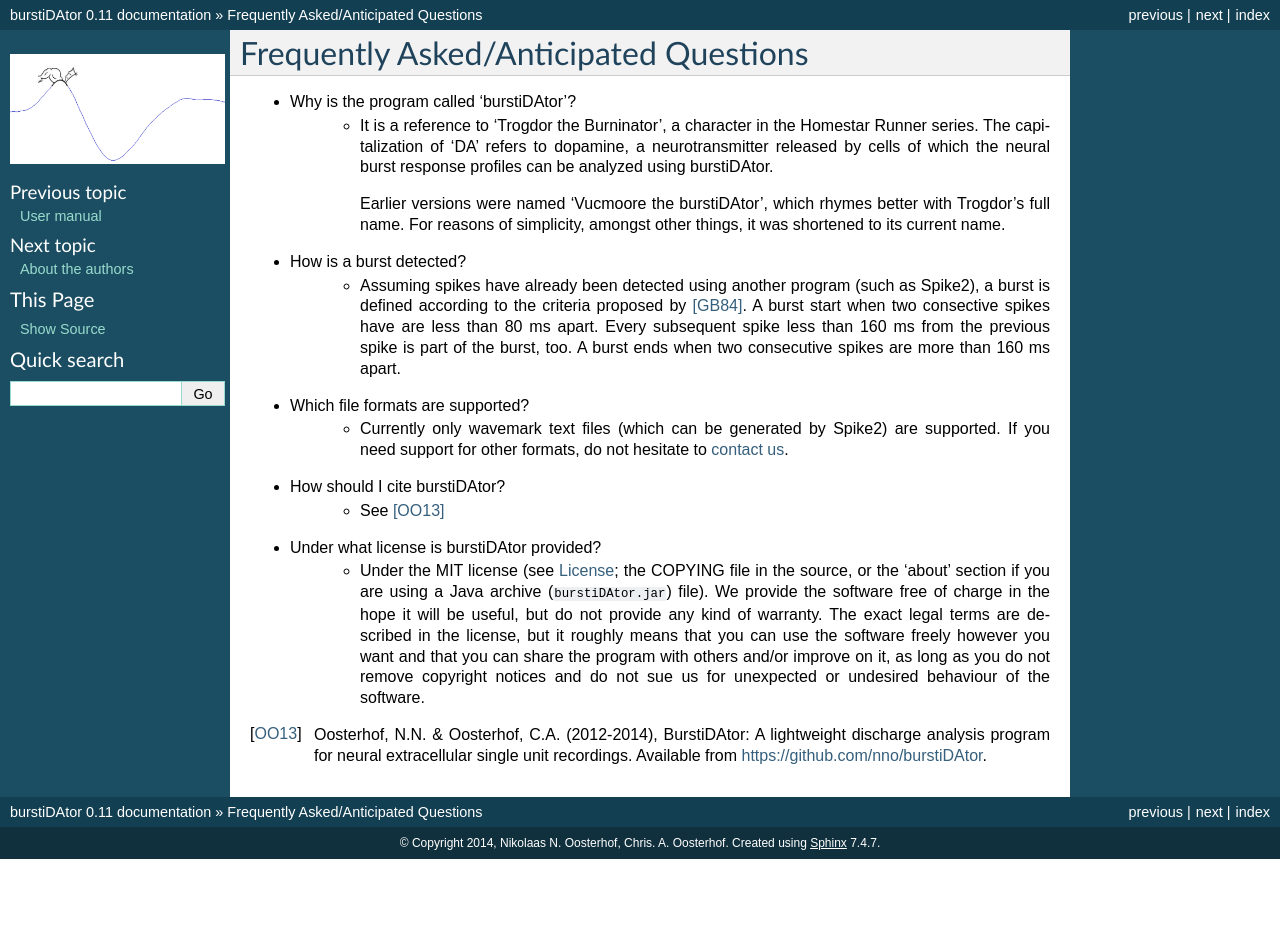
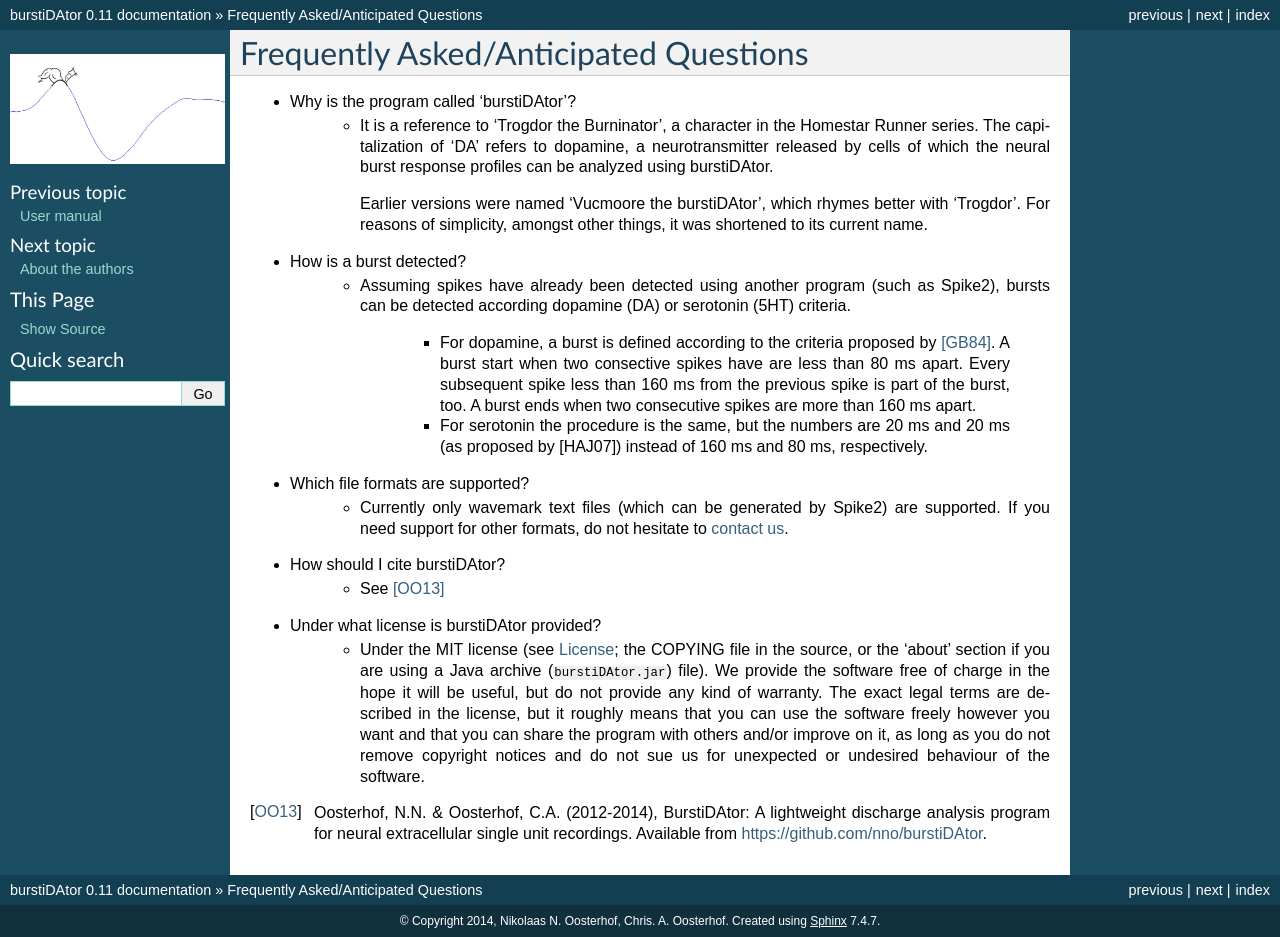
Before and after one commit to nno/burstiDAtor, a Sphinx documentation site: the page built from doc/source/faq.rst, in a window 1280 px wide. Built offline with Sphinx 7.4.7, drawn with Linux system fonts in a browser that asks for light colours; before the commit the page ends 900 px from its top, so only the background shows below that.

Commit message:
DOC: update documentation to reflect 5HT support

```diff
--- a/README.rst
+++ b/README.rst
@@ -5,7 +5,7 @@
 Features
 --------
 - Compute summary statistics for neural spike recordings (e.g. firing frequency, number of spikes, inter-spike interval, number of burst, burst frequency).
-- Burst detection based on criterion of maximum spike intervals to start and continue a burst (80 and 160 ms by default, respectively), as proposed by Grace & Bunney (1984).
+- Burst detection based on criterion of maximum spike intervals to start and continue a burst (dopamine (DA): 80 and 160 ms, Grace & Bunney (1984); serotonine (5HT): 20 and 20 ms, Hajos et al (2007).
 - Supports wavemark analysis in Spike2 (Cambridge ELectronic Design, Cambridge, UK) input files.
 - Implementations in Matlab and Java.
 - Free/Open Source Software (MIT License).
--- a/doc/source/faq.rst
+++ b/doc/source/faq.rst
@@ -4,12 +4,15 @@
 - Why is the program called 'burstiDAtor'?
     + It is a reference to 'Trogdor the Burninator', a character in the Homestar Runner series. The capitalization of 'DA' refers to dopamine, a neurotransmitter released by cells of which the neural burst response profiles can be analyzed using burstiDAtor.
 
-      Earlier versions were named 'Vucmoore the burstiDAtor', which rhymes better with Trogdor's full name. For reasons of simplicity, amongst other things, it was shortened to its current name.
+      Earlier versions were named 'Vucmoore the burstiDAtor', which rhymes better with 'Trogdor'. For reasons of simplicity, amongst other things, it was shortened to its current name.
 
 .. _`burst_detection`:
 
 - How is a burst detected?
-    + Assuming spikes have already been detected using another program (such as Spike2), a burst is defined according to the criteria proposed by [GB84]_. A burst start when two consective spikes have are less than 80 ms apart. Every subsequent spike less than 160 ms from the previous spike is part of the burst, too. A burst ends when two consecutive spikes are more than 160 ms apart.
+    + Assuming spikes have already been detected using another program (such as Spike2), bursts can be detected according dopamine (DA) or serotonin (5HT) criteria.
+
+        - For dopamine, a burst is defined according to the criteria proposed by [GB84]_. A burst start when two consective spikes have are less than 80 ms apart. Every subsequent spike less than 160 ms from the previous spike is part of the burst, too. A burst ends when two consecutive spikes are more than 160 ms apart.
+        - For serotonin the procedure is the same, but the numbers are 20 ms and 20 ms (as proposed by [HAJ07]) instead of 160 ms and 80 ms, respectively.
 
 - Which file formats are supported?
     + Currently only wavemark text files (which can be generated by Spike2) are supported. If you need support for other formats, do not hesitate to :ref:`contact us <contact_the_authors>`.
--- a/doc/source/index.rst
+++ b/doc/source/index.rst
@@ -8,7 +8,7 @@
 
 .. figure:: _static/logo.png
 
-BurstiDAtor is lightweight discharge analysis program for neural extracellular single unit recordings, implementing :ref:`burst detection <burst_detection>` as proposed by [GB84]_.
+BurstiDAtor is lightweight discharge analysis program for neural extracellular single unit recordings, implementing :ref:`burst detection <burst_detection>` as proposed by [GB84]_ and [HAJ07_].
 
 Burstidator is implemented in the Java and Matlab/Octave languages.
 
@@ -35,3 +35,5 @@
    * :ref:`search`
 
 .. [GB84] Grace, A. A., & Bunney, B. S. (1984). The control of firing pattern in nigral dopamine neurons: burst firing. The Journal of Neuroscience: The Official Journal of the Society for Neuroscience, 4(11), 2877–90.
+
+.. [HAJ07] Hajos M, Allers KA, Jennings K, Sharp T, Charette G, Sík A, and Kocsis B (2007) Neurochemical identification of stereotypic burst-firing neurons in the rat dorsal raphe nucleus using juxtacellular labelling methods. Eur J Neurosci 25:119–26.
```
